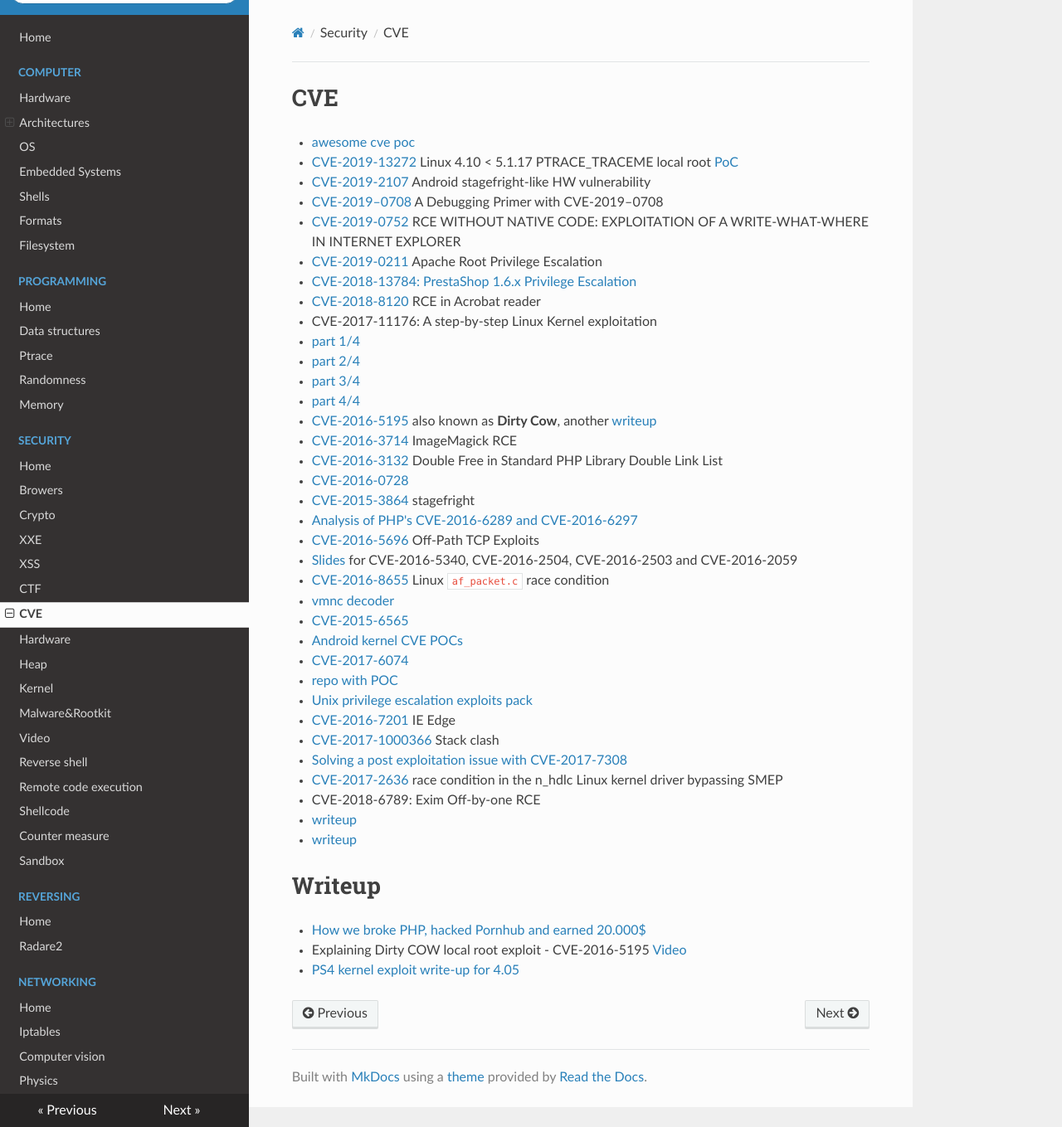
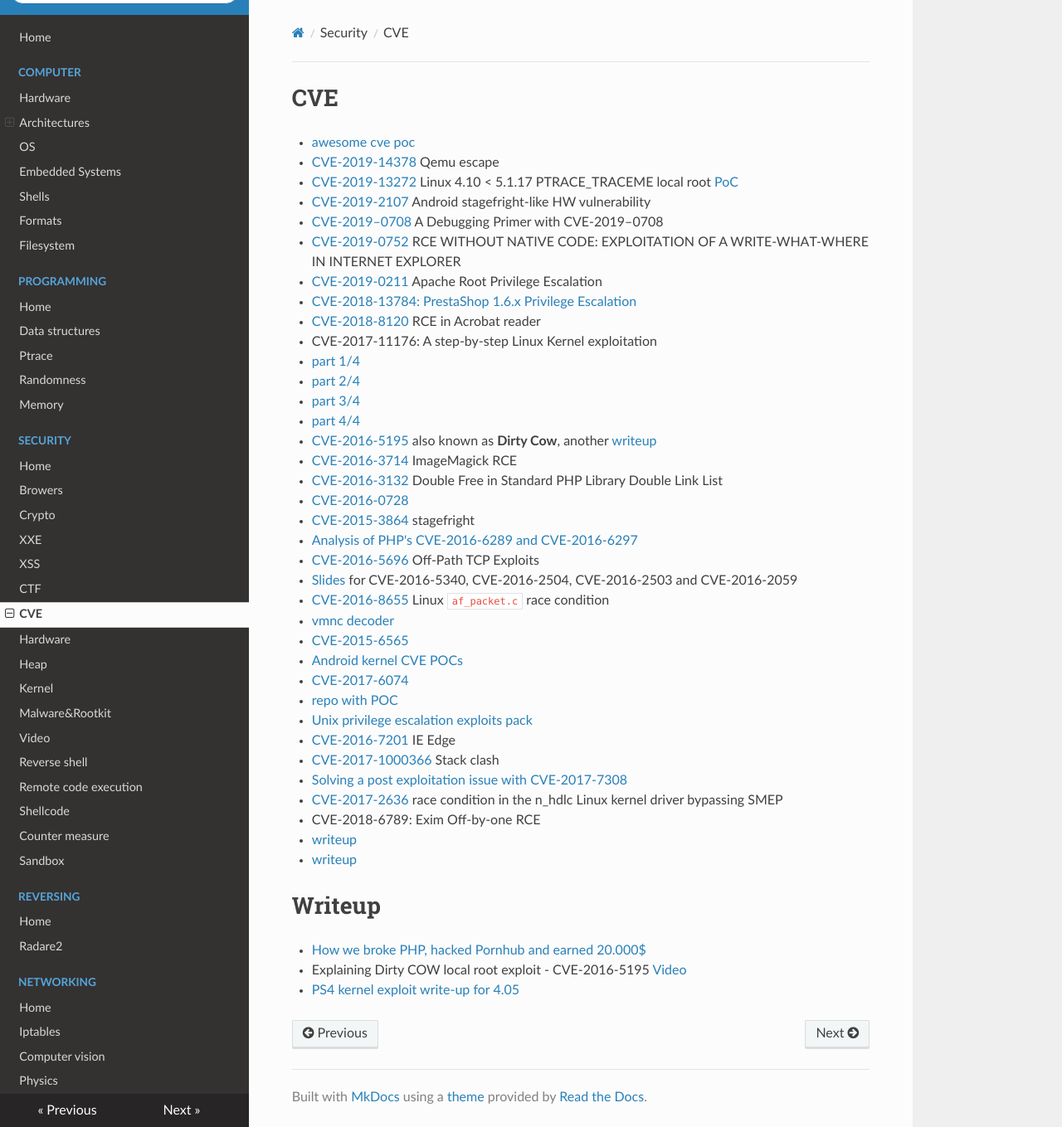
Before and after one commit to gipi/low-level, an MkDocs documentation site: the page built from docs/cve.md, in a window 1280 px wide and 1359 px high. Shown: the whole window at 83% size. Built offline with MkDocs 1.6.1, drawn with Linux system fonts in a browser that asks for light colours; nearby versions of some CDN libraries; old or Windows-style settings are respelled for this version of MkDocs.

Commit message:
Update cve.md

```diff
--- a/docs/cve.md
+++ b/docs/cve.md
@@ -1,6 +1,7 @@
 # CVE
 
  - [awesome cve poc](https://github.com/qazbnm456/awesome-cve-poc)
+ - [CVE-2019-14378](https://blog.bi0s.in/2019/08/24/Pwn/VM-Escape/2019-07-29-qemu-vm-escape-cve-2019-14378/) Qemu escape
  - [CVE-2019-13272](https://bugs.chromium.org/p/project-zero/issues/detail?id=1903) Linux 4.10 < 5.1.17 PTRACE_TRACEME local root [PoC](https://github.com/bcoles/kernel-exploits/blob/master/CVE-2019-13272/poc.c)
  - [CVE-2019-2107](https://github.com/marcinguy/CVE-2019-2107) Android stagefright-like HW vulnerability
  - [CVE-2019–0708](https://medium.com/@straightblast426/a-debugging-primer-with-cve-2019-0708-ccfa266682f6) A Debugging Primer with CVE-2019–0708
```
